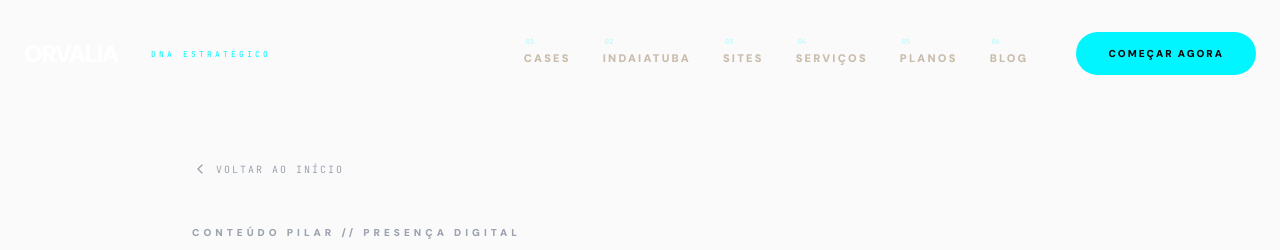
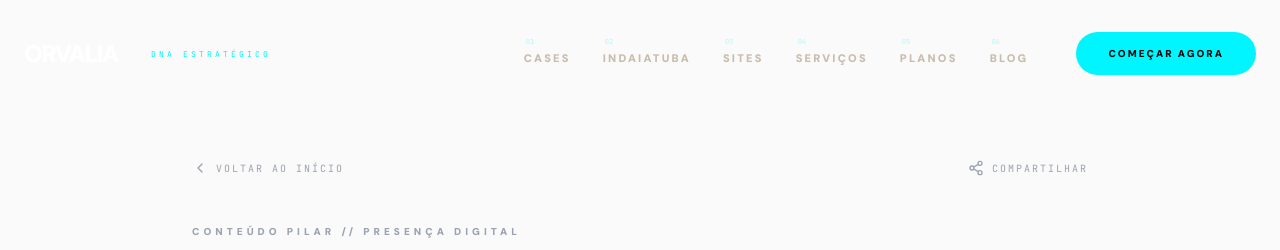
Before and after one commit to brunocorreagomes-ops/orvalia, a React (Vite) app: page /presenca-digital in a window 1280 px wide. Shown: the top 250 px of the page. Built offline with nearby package versions, Linux system fonts and the light colour scheme.

Commit message:
feat(pages): Add share button to articles
Implements a reusable ShareButton component and integrates it into multiple article pages. This allows users to easily share article links via the Web Share API or copy the link to their clipboard.

```diff
--- /dev/null
+++ b/src/components/ShareButton.tsx
@@ -0,0 +1,33 @@
+import { Share2 } from "lucide-react";
+import { motion } from "framer-motion";
+
+export default function ShareButton() {
+  const handleShare = async () => {
+    try {
+      if (navigator.share) {
+        await navigator.share({
+          title: document.title,
+          url: window.location.href,
+        });
+      } else {
+        await navigator.clipboard.writeText(window.location.href);
+        alert("Link copiado para a área de transferência!");
+      }
+    } catch (error) {
+      console.error("Erro ao compartilhar", error);
+    }
+  };
+
+  return (
+    <motion.button
+      whileHover={{ scale: 1.05 }}
+      whileTap={{ scale: 0.95 }}
+      onClick={handleShare}
+      className="inline-flex items-center gap-2 text-gray-400 hover:text-black transition-colors font-mono text-[10px] uppercase tracking-[0.2em]"
+      title="Compartilhar"
+    >
+      <Share2 size={16} />
+      <span>Compartilhar</span>
+    </motion.button>
+  );
+}
--- a/src/pages/Blog/ArticleAdvogados.tsx
+++ b/src/pages/Blog/ArticleAdvogados.tsx
@@ -2,6 +2,7 @@ import { motion } from "framer-motion";
 import { Link } from "react-router-dom";
 import { ChevronLeft, ArrowRight } from "lucide-react";
 import { useEffect } from "react";
+import ShareButton from "../../components/ShareButton";
 
 export default function ArticleAdvogados() {
   useEffect(() => {
@@ -75,10 +76,13 @@ export default function ArticleAdvogados() {
   return (
     <article className="min-h-screen bg-[#FAFAFA] pt-40 pb-20 px-8 md:px-24">
       <div className="max-w-4xl mx-auto">
-        <Link to="/blog" className="inline-flex items-center gap-2 text-gray-400 hover:text-black mb-12 transition-colors font-mono text-[10px] uppercase tracking-[0.2em]">
-          <ChevronLeft size={16} />
-          Voltar ao Blog
-        </Link>
+        <div className="flex justify-between items-center mb-12">
+          <Link to="/blog" className="inline-flex items-center gap-2 text-gray-400 hover:text-black transition-colors font-mono text-[10px] uppercase tracking-[0.2em]">
+            <ChevronLeft size={16} />
+            Voltar ao Blog
+          </Link>
+          <ShareButton />
+        </div>
 
         <header className="mb-16">
           <motion.span
--- a/src/pages/Blog/ArticleArquitetura.tsx
+++ b/src/pages/Blog/ArticleArquitetura.tsx
@@ -2,6 +2,7 @@ import { motion } from "framer-motion";
 import { Link } from "react-router-dom";
 import { ChevronLeft, ArrowRight } from "lucide-react";
 import { useEffect } from "react";
+import ShareButton from "../../components/ShareButton";
 
 export default function ArticleArquitetura() {
   useEffect(() => {
@@ -99,10 +100,13 @@ export default function ArticleArquitetura() {
   return (
     <article className="min-h-screen bg-[#FAFAFA] pt-40 pb-20 px-8 md:px-24">
       <div className="max-w-4xl mx-auto">
-        <Link to="/blog" className="inline-flex items-center gap-2 text-gray-400 hover:text-black mb-12 transition-colors font-mono text-[10px] uppercase tracking-[0.2em]">
-          <ChevronLeft size={16} />
-          Voltar ao Blog
-        </Link>
+        <div className="flex justify-between items-center mb-12">
+          <Link to="/blog" className="inline-flex items-center gap-2 text-gray-400 hover:text-black transition-colors font-mono text-[10px] uppercase tracking-[0.2em]">
+            <ChevronLeft size={16} />
+            Voltar ao Blog
+          </Link>
+          <ShareButton />
+        </div>
 
         <header className="mb-16">
           <motion.span
--- a/src/pages/Blog/ArticleClinicas.tsx
+++ b/src/pages/Blog/ArticleClinicas.tsx
@@ -2,6 +2,7 @@ import { motion } from "framer-motion";
 import { Link } from "react-router-dom";
 import { ChevronLeft, ArrowRight } from "lucide-react";
 import { useEffect } from "react";
+import ShareButton from "../../components/ShareButton";
 
 export default function ArticleClinicas() {
   useEffect(() => {
@@ -94,10 +95,13 @@ export default function ArticleClinicas() {
   return (
     <article className="min-h-screen bg-[#FAFAFA] pt-40 pb-20 px-8 md:px-24">
       <div className="max-w-4xl mx-auto">
-        <Link to="/blog" className="inline-flex items-center gap-2 text-gray-400 hover:text-black mb-12 transition-colors font-mono text-[10px] uppercase tracking-[0.2em]">
-          <ChevronLeft size={16} />
-          Voltar ao Blog
-        </Link>
+        <div className="flex justify-between items-center mb-12">
+          <Link to="/blog" className="inline-flex items-center gap-2 text-gray-400 hover:text-black transition-colors font-mono text-[10px] uppercase tracking-[0.2em]">
+            <ChevronLeft size={16} />
+            Voltar ao Blog
+          </Link>
+          <ShareButton />
+        </div>
 
         <header className="mb-16">
           <motion.span
--- a/src/pages/Blog/ArticleGEO.tsx
+++ b/src/pages/Blog/ArticleGEO.tsx
@@ -2,6 +2,9 @@ import { motion } from "framer-motion";
 import { Link } from "react-router-dom";
 import { ChevronLeft, ArrowRight } from "lucide-react";
 import { useEffect } from "react";
+
+import { Share2 } from "lucide-react";
+import ShareButton from "../../components/ShareButton";
 
 export default function ArticleGEO() {
   useEffect(() => {
@@ -98,10 +101,13 @@ export default function ArticleGEO() {
   return (
     <article className="min-h-screen bg-[#FAFAFA] pt-40 pb-20 px-8 md:px-24">
       <div className="max-w-4xl mx-auto">
-        <Link to="/blog" className="inline-flex items-center gap-2 text-gray-400 hover:text-black mb-12 transition-colors font-mono text-[10px] uppercase tracking-[0.2em]">
-          <ChevronLeft size={16} />
-          Voltar ao Blog
-        </Link>
+        <div className="flex justify-between items-center mb-12">
+          <Link to="/blog" className="inline-flex items-center gap-2 text-gray-400 hover:text-black transition-colors font-mono text-[10px] uppercase tracking-[0.2em]">
+            <ChevronLeft size={16} />
+            Voltar ao Blog
+          </Link>
+          <ShareButton />
+        </div>
 
         <header className="mb-16">
           <motion.span
--- a/src/pages/PresencaDigital.tsx
+++ b/src/pages/PresencaDigital.tsx
@@ -2,6 +2,9 @@ import { motion } from "framer-motion";
 import { Link } from "react-router-dom";
 import { ChevronLeft, ArrowRight, Globe, Sparkles, ShieldCheck } from "lucide-react";
 import { useEffect } from "react";
+
+import { Share2 } from "lucide-react";
+import ShareButton from "../components/ShareButton";
 
 export default function PresencaDigital() {
   useEffect(() => {
@@ -76,10 +79,13 @@ export default function PresencaDigital() {
   return (
     <article className="min-h-screen bg-[#FAFAFA] pt-40 pb-20 px-8 md:px-24">
       <div className="max-w-4xl mx-auto">
-        <Link to="/" className="inline-flex items-center gap-2 text-gray-400 hover:text-black mb-12 transition-colors font-mono text-[10px] uppercase tracking-[0.2em]">
-          <ChevronLeft size={16} />
-          Voltar ao Início
-        </Link>
+        <div className="flex justify-between items-center mb-12">
+          <Link to="/" className="inline-flex items-center gap-2 text-gray-400 hover:text-black transition-colors font-mono text-[10px] uppercase tracking-[0.2em]">
+            <ChevronLeft size={16} />
+            Voltar ao Início
+          </Link>
+          <ShareButton />
+        </div>
 
         <header className="mb-20">
           <motion.span
```
